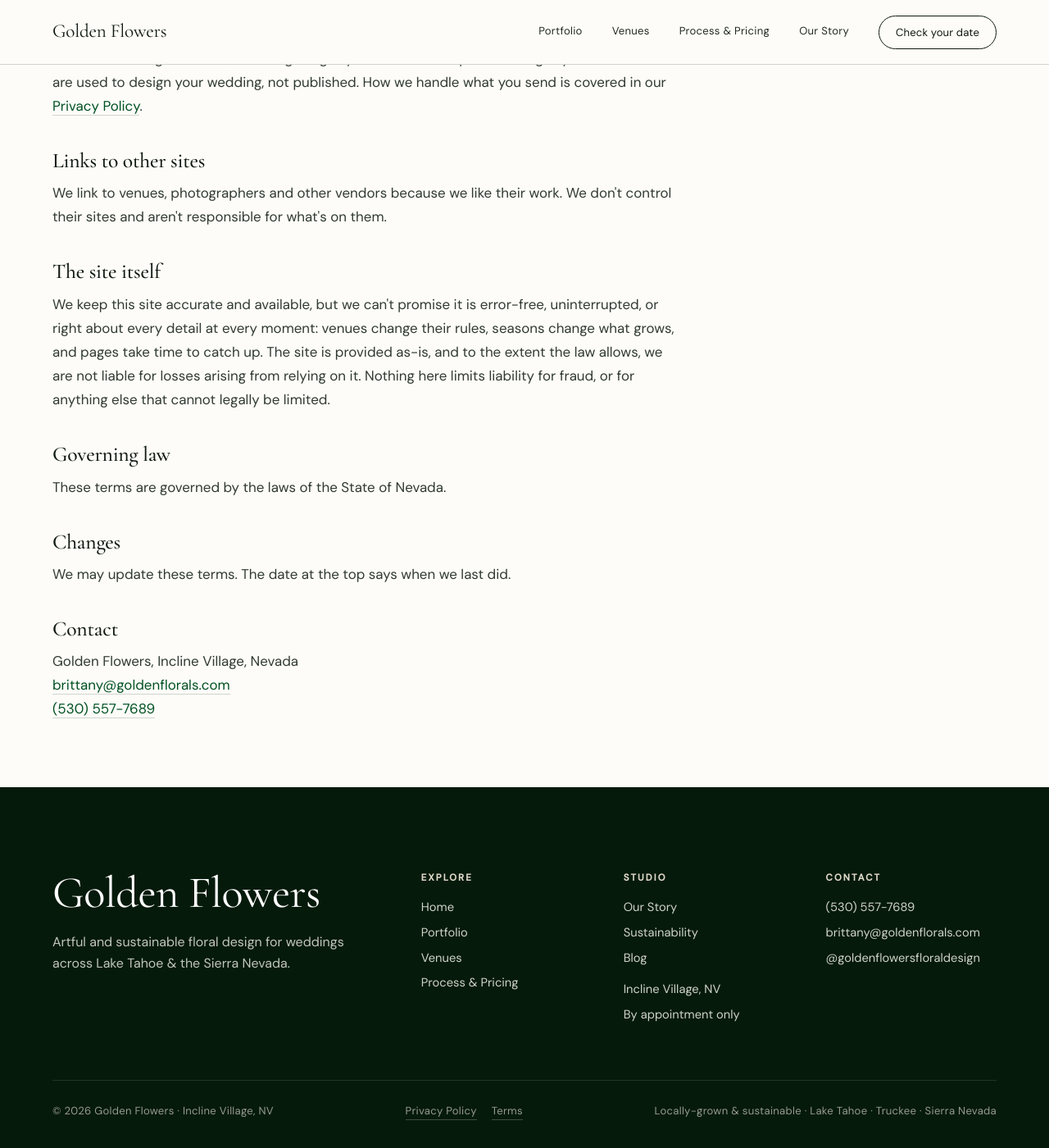
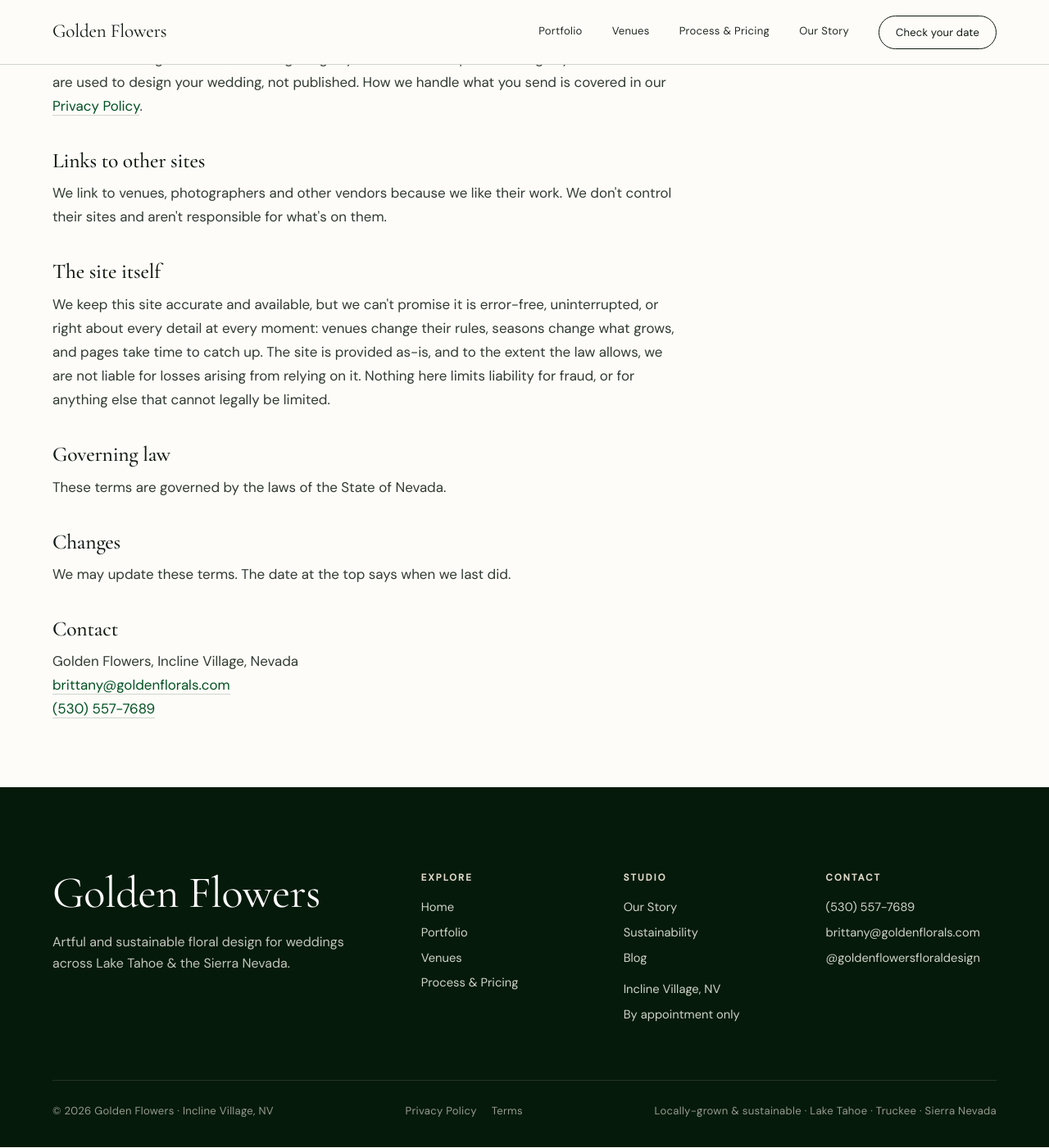
Before and after one commit to jshplhm/goldenflowers, a Jekyll site: the page built from terms/index.md, in a window 1280 px wide and 1400 px high, scrolled down 1218 px. Shown: the whole window at 82% size. Built offline with Jekyll 4.4.1, drawn with Linux system fonts in a browser that asks for light colours.

Commit message:
Footer: stop underlining Privacy and Terms
A standing rule under them made the two legal links the loudest thing in the
bottom bar, and louder than the nav columns above. No other footer link carries
one. Underline on hover instead.

Co-Authored-By: Claude Opus 5 <noreply@anthropic.com>

```diff
--- a/assets/css/redesign.css
+++ b/assets/css/redesign.css
@@ -427,9 +427,13 @@ button.txt-link{background:none;border-top:0;border-left:0;border-right:0;cursor
 /* The Studio column ends in address lines, which are not links and shouldn't
    sit tight against the ones above them. */
 .foot-cols p:first-of-type{margin-top:18px;}
+/* The quietest links in the footer, because legal is not navigation. A standing
+   rule under them made them the loudest thing in the bottom bar and louder than
+   the nav columns above, which is backwards, and no other footer link carries
+   one. Underline on hover keeps the affordance where it is actually wanted. */
 .foot-legal{display:flex;gap:18px;}
-.foot-legal a{border-bottom:1px solid oklch(68% .02 130/.4);transition:color .15s,border-color .15s;}
-.foot-legal a:hover{color:var(--paper);border-color:currentColor;}
+.foot-legal a{transition:color .15s;}
+.foot-legal a:hover{color:var(--paper);text-decoration:underline;text-underline-offset:3px;}
 @media(max-width:860px){.foot-in{grid-template-columns:1fr;gap:40px;}.foot-cols{gap:28px 24px;}}
 @media(max-width:520px){.foot-cols{grid-template-columns:1fr 1fr;}}
 
```
